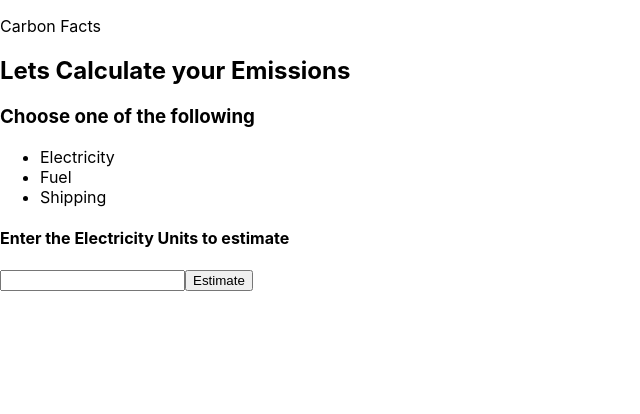
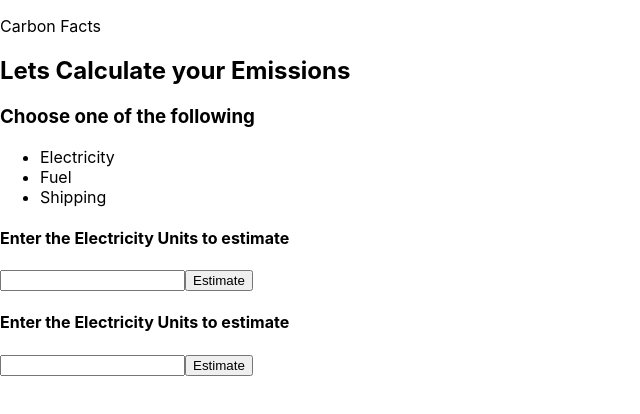
Before and after one commit to AbdiazizAbdullahi/CarbonizeX, a React (Create React App) app: page / in a window 1280 px wide. Shown: the top 414 px of the page, without its empty margins (0-640 px from the left). Built offline with nearby package versions, Linux system fonts and the light colour scheme.

Commit message:
updated fuel.js

```diff
--- a/src/component/App.js
+++ b/src/component/App.js
@@ -1,4 +1,5 @@
 import Stima from './zizu/Electricity';
+import Fuel from './zizu/Fuel';
 import Selector from './zizu/Selector';
 
 function App() {
@@ -6,6 +7,7 @@ function App() {
     <div className="App">
       <Selector />
       <Stima/>
+      <Fuel />
     </div>
   );
 }
--- a/src/component/zizu/Electricity.js
+++ b/src/component/zizu/Electricity.js
@@ -35,7 +35,6 @@ const Stima = () => {
     }
   };
 
-  console.log(response)
 
 
   return(
--- a/src/component/zizu/Fuel.js
+++ b/src/component/zizu/Fuel.js
@@ -1,4 +1,4 @@
-import React from "react";
+import React, { useState} from "react";
 
 
 const Fuel = () => {
@@ -16,7 +16,7 @@ const Fuel = () => {
       type: "fuel_combustion",
       fuel_source_type: "dfo",
       fuel_source_unit: "btu",
-        fuel_source_value: 2,
+      fuel_source_value: (inputValue),
     };
 
     try {
@@ -41,12 +41,13 @@ const Fuel = () => {
         <div>
             <h4>Enter the Electricity Units to estimate</h4>
             <form onSubmit={handleSubmit}>
-                    <input type="number" />
+                <input type="number" value={inputValue} onChange={handleChange}/>
                 <button type="submit">Estimate</button>
             </form>
         </div>
 
-            <Ecard/>
+        {response.data && response.data.attributes && <p>Carbon Emission: {response.data.attributes.carbon_kg} kg</p>}
+
     </div>
   )
 }
```
Lines whose indentation alone changed are shown as unchanged.
